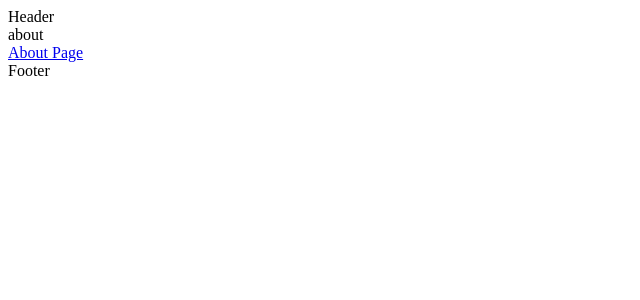
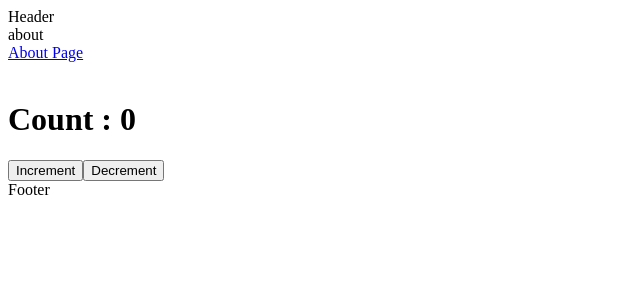
Before and after one commit to RasoulMadani/NuxtJs-VueJs-sandbox, a Nuxt app: page /about in a window 1280 px wide. Shown: the top 300 px of the page, without its empty margins (0-640 px from the left). Built offline with nearby package versions, Linux system fonts and the light colour scheme.

Commit message:
مدیریت استیت در ناکس جی اس

```diff
--- a/pages/about.vue
+++ b/pages/about.vue
@@ -1,28 +1,16 @@
 <script setup>
-
-
-useHead(
-    {
-      title: `About`,
-      meta:[
-        {name:'description',content:`About usage`},
-      ],
-      bodyAttrs:{
-        class:'allah'
-      }
-    }
-);
-definePageMeta({
-  layout: 'custom'
-})
+  const count = useState('count',()=>'0');
 </script>
 
 <template>
 
    <div>about</div>
     <NuxtLink to="/">About Page</NuxtLink>
-
-
+    <br>
+    <br>
+  <h1>Count : {{count}}</h1>
+  <button @click="count++">Increment</button>
+  <button @click="count--">Decrement</button>
 </template>
 
 <style scoped>
--- a/pages/posts.vue
+++ b/pages/posts.vue
@@ -1,9 +1,11 @@
 <script setup>
-
+const count = useState('count');
+console.log(count);
 </script>
 
 <template>
   <h1>posts page</h1>
+ <h1>{{count}}fsdf</h1>
 <NuxtPage/>
 </template>
 
```
